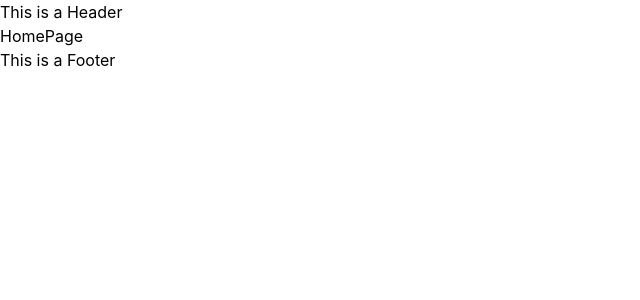
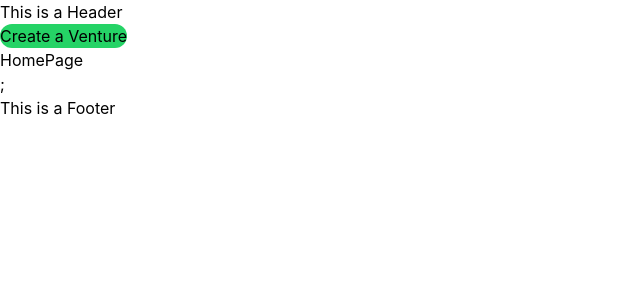
Before and after one commit to bihlasagna/Savant-protocol-frontend, a React (Create React App) app: page / in a window 1280 px wide. Shown: the top 300 px of the page, without its empty margins (0-640 px from the left). Built offline with nearby package versions, Linux system fonts and the light colour scheme.

Commit message:
Add custom button

```diff
--- a/src/components/Button/index.jsx
+++ b/src/components/Button/index.jsx
@@ -1,5 +1,9 @@
-const Button = () => {
-  return <h1>Button</h1>;
+import cx from 'classnames';
+
+const Button = ({ value, ...rest }) => {
+  const btnClass = cx('button', { ...rest });
+
+  return <button className={btnClass}>{value}</button>;
 };
 
 export default Button;
--- a/src/containers/HomePage/index.js
+++ b/src/containers/HomePage/index.js
@@ -1,5 +1,11 @@
+import Button from 'components/Button';
 const HomePage = () => {
-  return <h1>HomePage</h1>;
+  return (
+    <>
+      <Button value="Create a Venture" bg-primary rounded-normal />
+      <h1>HomePage</h1>;
+    </>
+  );
 };
 
 export default HomePage;
--- a/tailwind.config.js
+++ b/tailwind.config.js
@@ -1,7 +1,18 @@
 module.exports = {
-  content: ["./src/**/*.{js,jsx,ts,tsx}"],
+  content: ['./src/**/*.{js,jsx,ts,tsx}'],
   theme: {
-    extend: {},
+    screens: {},
+    colors: {
+      primary: '#25D366',
+    },
+    fontFamily: {},
+    spacing: {},
+    extend: {
+      spacing: {},
+      borderRadius: {
+        normal: '1.25rem',
+      },
+    },
   },
   plugins: [],
 };
```
